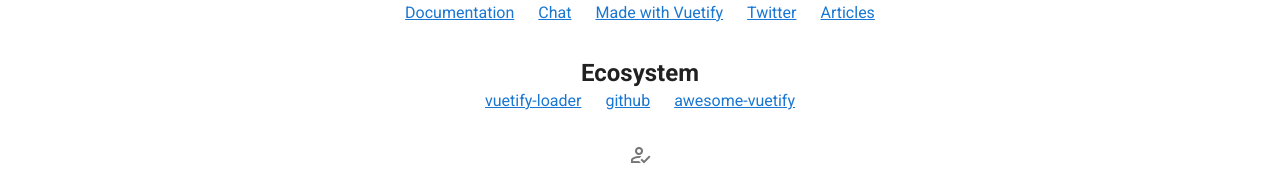
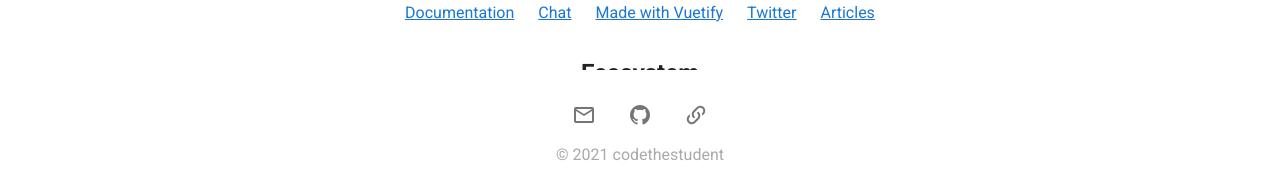
Before and after one commit to gyuri2020/codethestudent, a Vue app: page / in a window 1280 px wide. Shown: the part 609-779 px from the top of the page. Built offline with nearby package versions, Linux system fonts and the light colour scheme.

Commit message:
Complete Footer

```diff
--- a/package.json
+++ b/package.json
@@ -20,8 +20,9 @@
     "babel-eslint": "^10.1.0",
     "eslint": "^6.7.2",
     "eslint-plugin-vue": "^6.2.2",
+    "node-sass": "^6.0.1",
     "sass": "~1.32.0",
-    "sass-loader": "^10.0.0",
+    "sass-loader": "^10.2.0",
     "vue-cli-plugin-vuetify": "~2.4.4",
     "vue-template-compiler": "^2.6.11",
     "vuetify-loader": "^1.7.0"
--- a/src/components/layout/Footer.vue
+++ b/src/components/layout/Footer.vue
@@ -1,14 +1,78 @@
 <template>
-<div class="text-center">
-  <div>
-    <v-icon>mdi-account-check-outline</v-icon>
-  </div>
-  <footer> 2021-11-23 codethestudent @ copyright</footer>
-</div>
+  <footer id="footer">
+    <div class="footer-info">
+      <div class="icons">
+        <a v-clipboard:copy="email" @click="copy"><v-icon>mdi-email-outline</v-icon></a>
+        <a href="https://github.com/gyuri2020/codethestudent"><v-icon>mdi-github</v-icon></a>
+        <a href="https://gyuri2020.github.io/codethestudent"><v-icon>mdi-link-variant</v-icon></a>
+      </div>
+      <div class="footer-bottom">
+        <span> © 2021 codethestudent </span>
+      </div>
+    </div>
+  </footer>
 </template>
-
 <script>
-export default {};
+export default {
+  name: 'Footer',
+  data () {
+    return {
+      email: 'tjd8899@gmail.com'
+    }
+  }
+};
 </script>
 
-<style></style>
+<style lang="scss" scoped>
+  *, *:before, *:after {
+    -webkit-box-sizing: border-box;
+    -moz-box-sizing: border-box;
+    box-sizing: border-box;
+  }
+  a {
+    text-decoration: none;
+    background-color: transparent;
+    &:link {
+      color: white;
+    }
+    &:active {
+      color: white;
+    }
+    &:hover {
+      outline-width: 0;
+    }
+    &:visited {
+      color: white;
+    }
+  }
+  #footer {
+    width: 100%;
+    position: absolute;
+    bottom: 0;
+    background: #FFFFFF;
+    color:#aaaaaa;
+    padding: 1rem;
+  }
+  .footer-info {
+    padding-bottom: 1vh;
+    display: flex;
+    flex-direction: column;
+    justify-content: space-around;
+    align-items: center;
+  }
+  .footer-bottom {
+    font-size:16px;
+  }
+  .icons {
+    margin-top:16px;
+    margin-bottom:16px;
+    & > a{
+      margin: 16px 16px 16px 16px;
+    }
+  }
+  img {
+    width:20px;
+    height:20px;
+    filter: invert(36%) sepia(3%) saturate(0%) hue-rotate(153deg) brightness(94%) contrast(88%);
+  }
+</style>
```
Also changed, not shown: 1 other file (tests, documents, lock files or other folders).
